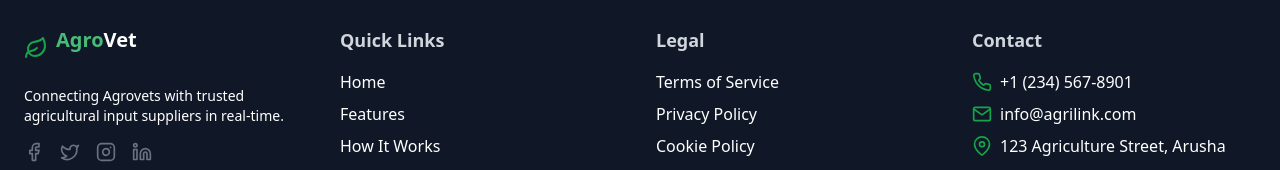
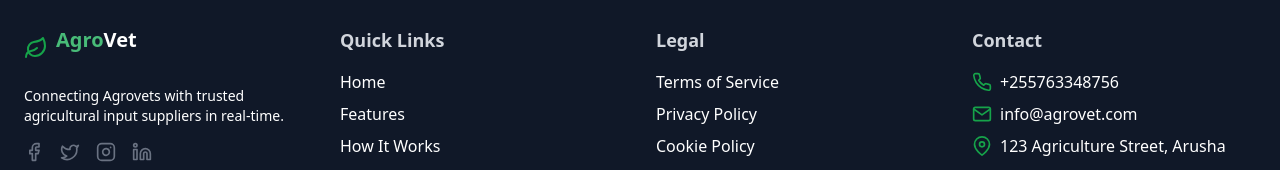
Before and after one commit to ibrahimkeyboad/agrodigito-web, a Next.js app: page / in a window 1280 px wide. Shown: the part 5978-6148 px from the top of the page. Built offline with nearby package versions, Linux system fonts and the light colour scheme.

Commit message:
Update contact information in Footer component for accuracy

```diff
--- a/src/components/Footer.tsx
+++ b/src/components/Footer.tsx
@@ -165,7 +165,7 @@ function Footer() {
                   className='h-5 w-5 text-green-600 mt-0.5'>
                   <path d='M22 16.92v3a2 2 0 0 1-2.18 2 19.79 19.79 0 0 1-8.63-3.07 19.5 19.5 0 0 1-6-6 19.79 19.79 0 0 1-3.07-8.67A2 2 0 0 1 4.11 2h3a2 2 0 0 1 2 1.72 12.84 12.84 0 0 0 .7 2.81 2 2 0 0 1-.45 2.11L8.09 9.91a16 16 0 0 0 6 6l1.27-1.27a2 2 0 0 1 2.11-.45 12.84 12.84 0 0 0 2.81.7A2 2 0 0 1 22 16.92z' />
                 </svg>
-                <span className='text-white'>+1 (234) 567-8901</span>
+                <span className='text-white'>+255763348756</span>
               </li>
               <li className='flex items-start space-x-2'>
                 <svg
@@ -182,7 +182,7 @@ function Footer() {
                   <path d='M4 4h16c1.1 0 2 .9 2 2v12c0 1.1-.9 2-2 2H4c-1.1 0-2-.9-2-2V6c0-1.1.9-2 2-2z' />
                   <polyline points='22,6 12,13 2,6' />
                 </svg>
-                <span className='text-white'>info@agrilink.com</span>
+                <span className='text-white'>info@agrovet.com</span>
               </li>
               <li className='flex items-start space-x-2'>
                 <svg
```
